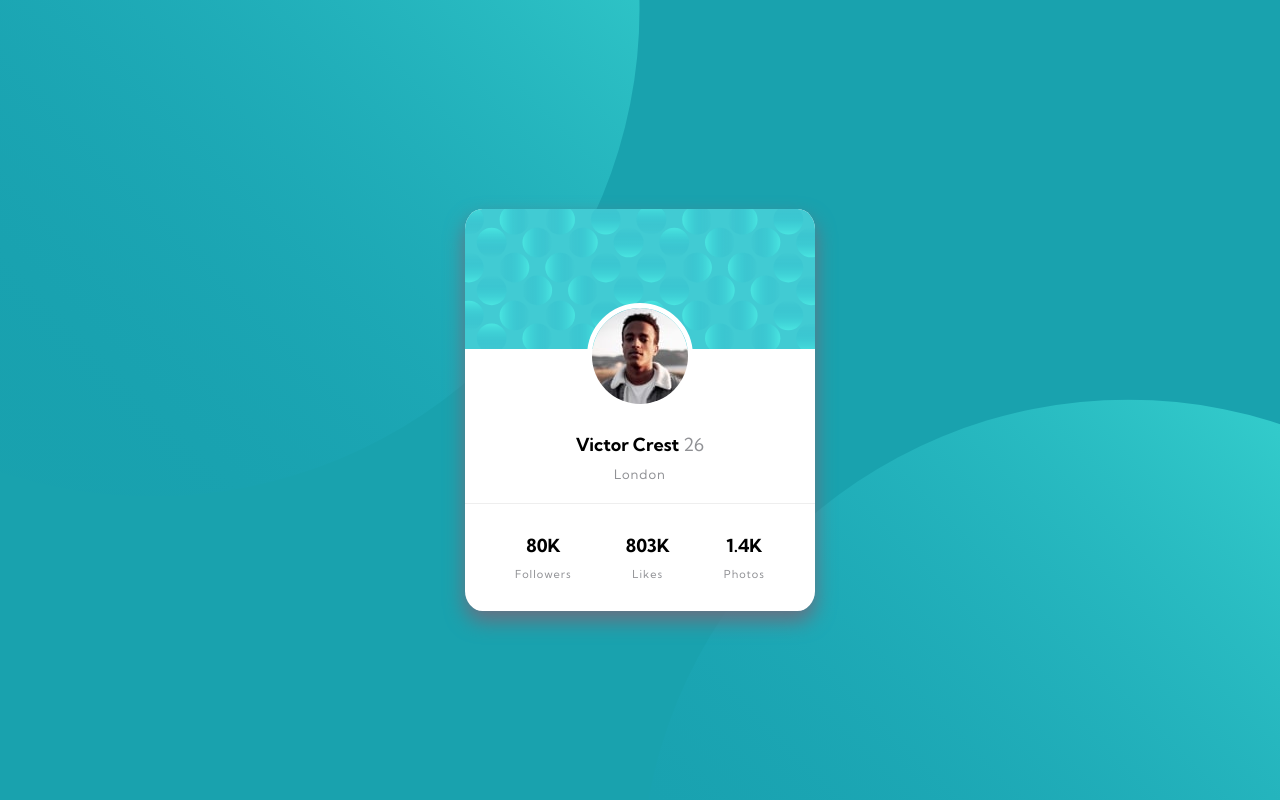
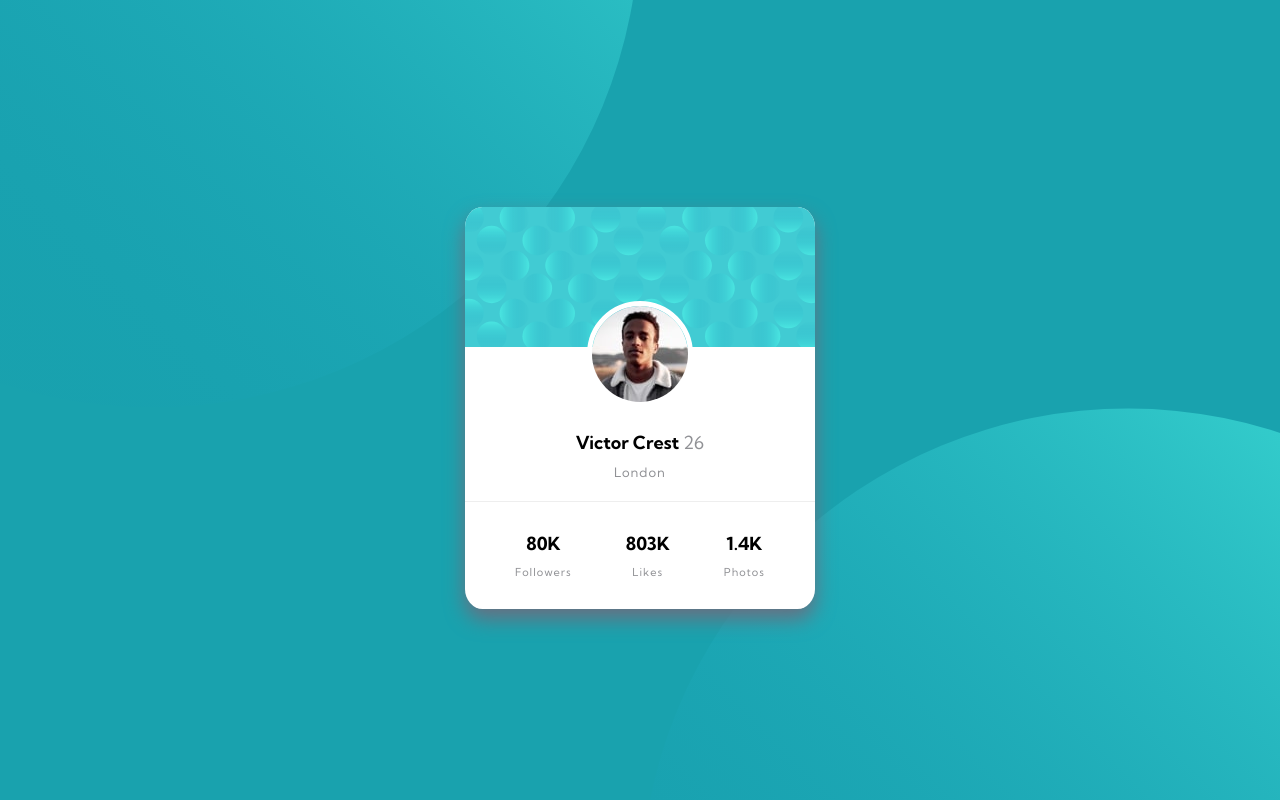
Before and after one commit to SashaH62/profile-card-component, a plain HTML site: page index.html in a window 1280 px wide. Shown: the top 800 px of the page. Drawn offline with Linux system fonts and the light colour scheme.

Commit message:
Add files via upload

```diff
--- a/css/main.css
+++ b/css/main.css
@@ -16,7 +16,6 @@
 
 body{
     background: hsl(185, 75%, 39%);
-    text-align: center;
 }
 
 h1,h2,h3,h4,h5,h6{
@@ -55,18 +54,26 @@ hr{
 
 .pattern-2{
     left: 50%;
-    transform: translateY(40%);
+    transform: translateY(50%);
 }
 
 /* Card Container */
 
+.container{
+    min-height: 100vh;
+  display: flex;
+    justify-content: center;
+  align-items: center;
+}
+
 .card{
+    text-align: center;
     background-color: #fff;
     border-radius: 5%;
     display: inline-block;
-    transform: translateY(50%);
     box-shadow: 0 10px 20px hsl(227, 10%, 46%);
     overflow: hidden;
+    z-index: 1;
 }
 /* Profile Image */
 
```
